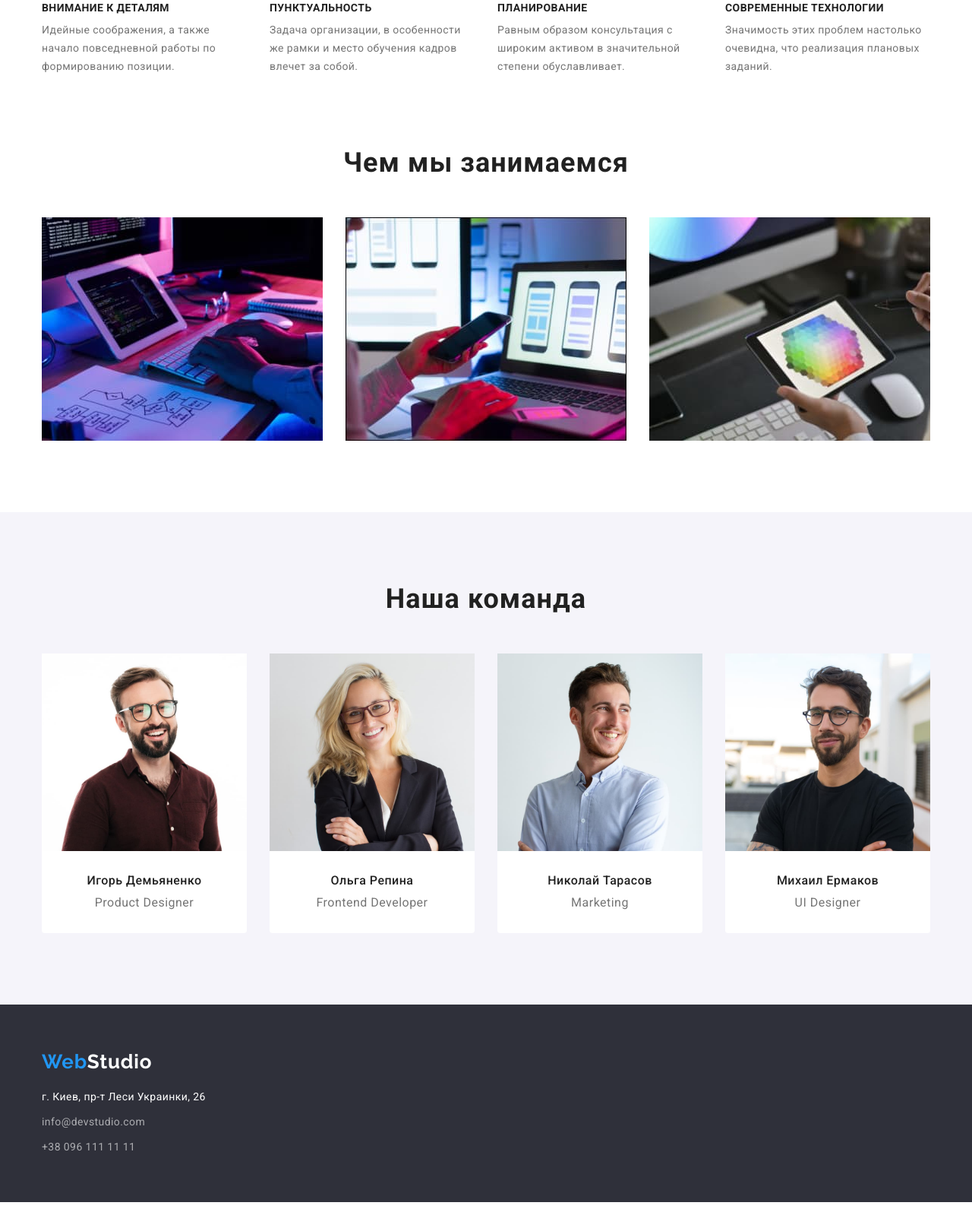
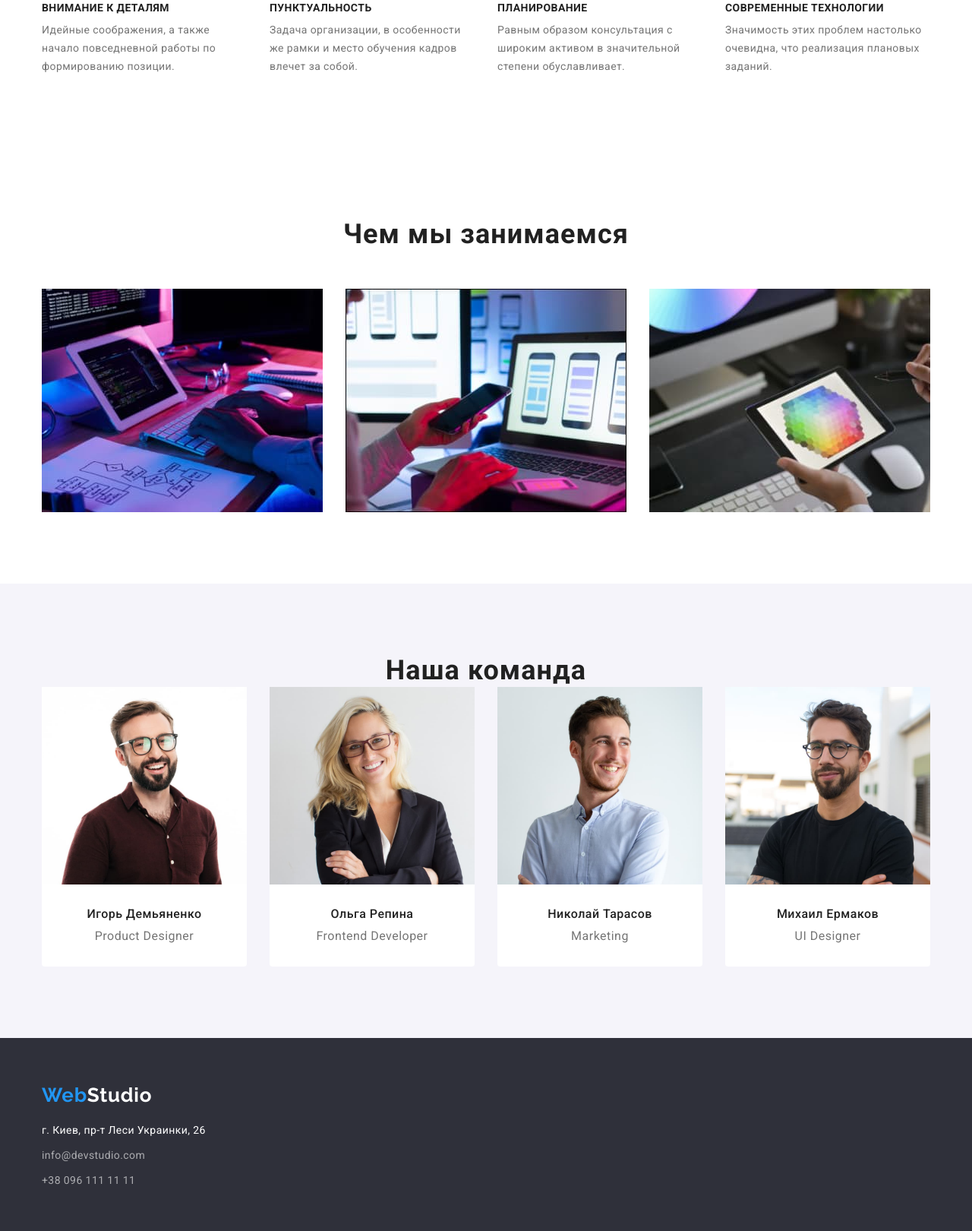
Before and after one commit to p0shta/goit-markup-hw-02, a plain HTML site: page index.html in a window 1280 px wide. Shown: the part 772-2392 px from the top of the page at 76% size. Before the commit the page ends 2354 px from the top, so only its background shows below. Drawn offline with Linux system fonts and the light colour scheme.

Commit message:
Исправляет расположение padding в секциях

```diff
--- a/css/style.css
+++ b/css/style.css
@@ -224,12 +224,15 @@ body {
     margin-right: 30px;
 }
 
-.team-item img {
+/* .team-item img {
     margin-bottom: 30px;
+} */
+
+.team-wrap {
+    padding: 30px 0;
 }
 
 .team-title {
-    margin-bottom: 50px;
     font-weight: 700;
     font-size: 36px;
     line-height: 1.16;
@@ -247,7 +250,6 @@ body {
 }
 
 .team-text {
-    margin-bottom: 30px;
     font-size: 16px;
     line-height: 1.18;
     letter-spacing: 0.03em;
--- a/index.html
+++ b/index.html
@@ -16,7 +16,7 @@
         <link rel="stylesheet" href="./css/style.css" />
     </head>
     <body>
-        <!-----------------------HEADER---------------------->
+        <!-----HEADER----->
         <header class="header">
             <div class="container header-container">
                 <a class="header-logo link" href="./index.html"
@@ -47,20 +47,20 @@
                 </ul>
             </div>
         </header>
-        <!-----------------------CONTENT--------------------->
+        <!-----CONTENT----->
         <main>
-            <!-----------------------HERO------------------------>
-            <section class="hero">
-                <div class="container hero-container">
+            <!-----HERO----->
+            <section class="hero hero-container">
+                <div class="container">
                     <div class="hero-title-box">
                         <h1 class="hero-title">Эффективные решения для вашего бизнеса</h1>
                     </div>
                     <button class="hero-btn" type="button">Заказать услугу</button>
                 </div>
             </section>
-            <!-----------------------FEATURES-------------------->
-            <section class="features">
-                <div class="container box">
+            <!-----FEATURES----->
+            <section class="features box">
+                <div class="container">
                     <ul class="features-list list">
                         <li class="features-item">
                             <h3 class="features-title">Внимание к деталям</h3>
@@ -93,9 +93,9 @@
                     </ul>
                 </div>
             </section>
-            <!-----------------------WORKS----------------------->
-            <section class="works">
-                <div class="container box">
+            <!-----WORKS----->
+            <section class="works box">
+                <div class="container">
                     <h2 class="works-title">Чем мы занимаемся</h2>
                     <ul class="works-list list">
                         <li class="works-item">
@@ -118,9 +118,9 @@
                     </ul>
                 </div>
             </section>
-            <!-----------------------TEAM------------------------>
-            <section class="team">
-                <div class="container box">
+            <!-----TEAM----->
+            <section class="team box">
+                <div class="container">
                     <h2 class="team-title">Наша команда</h2>
                     <ul class="team-list list">
                         <li class="team-item">
@@ -129,8 +129,10 @@
                                 alt="Игорь Демьяненко. Продакт-дизайнер"
                                 width="270"
                             />
+                            <div class="team-wrap">
                                 <h3 class="team-after-title">Игорь Демьяненко</h3>
                                 <p class="team-text">Product Designer</p>
+                            </div>
                         </li>
                         <li class="team-item">
                             <img
@@ -138,8 +140,10 @@
                                 alt="Ольга Репина. Фронт-энд разработчик"
                                 width="270"
                             />
+                            <div class="team-wrap">
                                 <h3 class="team-after-title">Ольга Репина</h3>
                                 <p class="team-text">Frontend Developer</p>
+                            </div>
                         </li>
                         <li class="team-item">
                             <img
@@ -147,8 +151,10 @@
                                 alt="Николай Тарасов. Маркетолог"
                                 width="270"
                             />
+                            <div class="team-wrap">
                                 <h3 class="team-after-title">Николай Тарасов</h3>
                                 <p class="team-text">Marketing</p>
+                            </div>
                         </li>
                         <li class="team-item">
                             <img
@@ -156,16 +162,18 @@
                                 alt="Михаил Ермаков. Дизайнер интерфейсов"
                                 width="270"
                             />
+                            <div class="team-wrap">
                                 <h3 class="team-after-title">Михаил Ермаков</h3>
                                 <p class="team-text">UI Designer</p>
+                            </div>
                         </li>
                     </ul>
                 </div>
             </section>
         </main>
-        <!-----------------------FOOTER---------------------->
-        <footer class="footer">
-            <div class="container footer-container">
+        <!-----FOOTER----->
+        <footer class="footer footer-container">
+            <div class="container">
                 <a class="footer-logo link" href="./index.html"
                     ><span class="logo-accent">Web</span>Studio</a
                 >
```
Also changed, not shown: portfolio.html (+9 -9 lines). Lines whose indentation alone changed are shown as unchanged.
